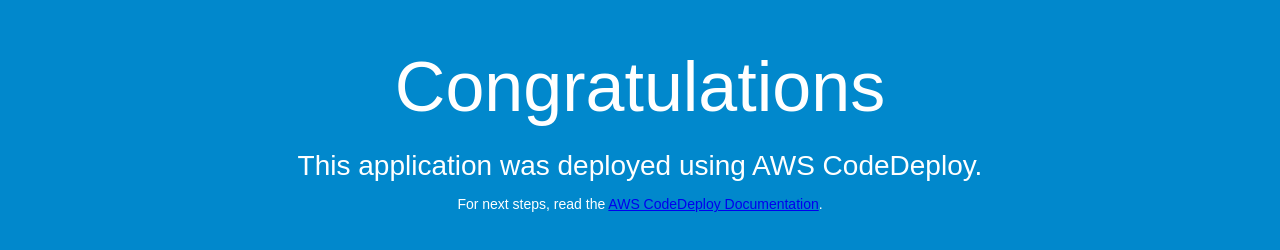
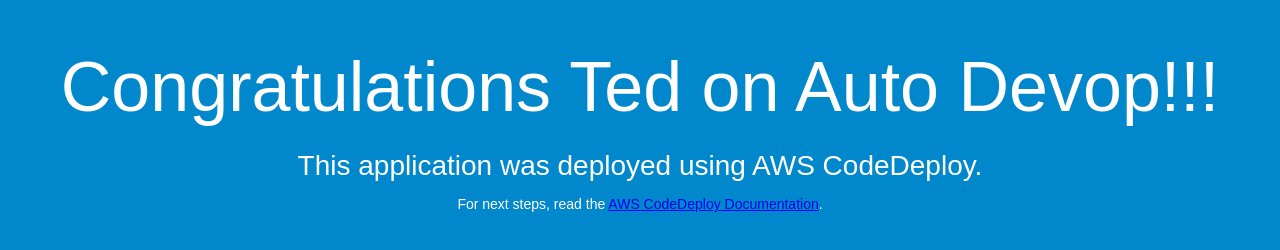
Before and after one commit to tedserres/codedeploysample, a plain HTML site: page index.html in a window 1280 px wide. Drawn offline with Linux system fonts and the light colour scheme.

Commit message:
modify announcement

```diff
--- a/index.html
+++ b/index.html
@@ -26,7 +26,7 @@
 </head>
 <body>
   <div align="center">
-    <h1>Congratulations</h1>
+    <h1>Congratulations Ted on Auto Devop!!!</h1>
     <h2>This application was deployed using AWS CodeDeploy.</h2>
     <p>For next steps, read the <a href="http://aws.amazon.com/documentation/codedeploy">AWS CodeDeploy Documentation</a>.</p>
   </div>
```
